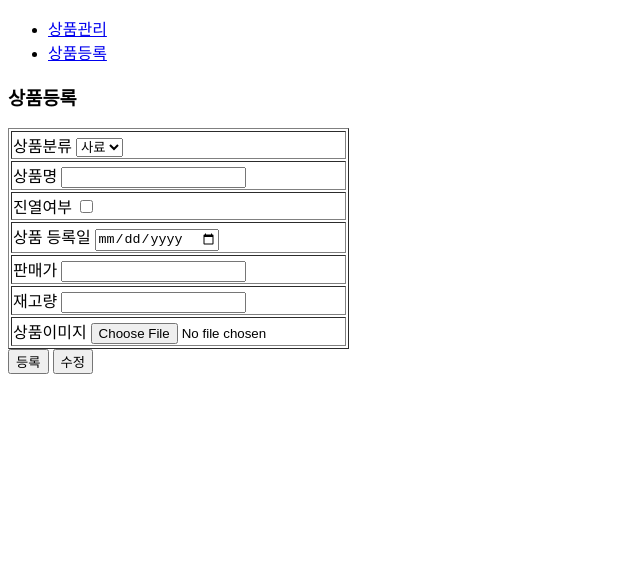
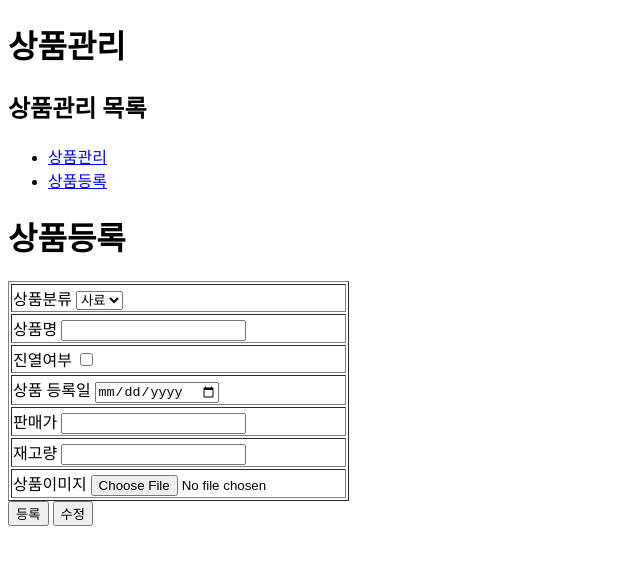
Before and after one commit to jsl0319/newlec_web_prj, a plain HTML site: page admin/product-upload.html in a window 1280 px wide. Shown: the whole page, without its empty margins (0-640 px from the left). Drawn offline with Linux system fonts and the light colour scheme.

Commit message:
table수정

```diff
--- a/admin/product-upload.html
+++ b/admin/product-upload.html
@@ -6,17 +6,19 @@
     <title>상품등록</title>
 </head>
 <body>
+    <h1>상품관리</h1>
+
     <header>
         <nav>
+            <h1>상품관리 목록</h1>
             <ul>
                 <li><a href="product.html">상품관리</a></li>
                 <li><a href="upload.html">상품등록</a></li>
             </ul>
         </nav>
     </header>
-    <section>
+
     <main>
-        <section>
         <h1>상품등록</h1>
         <form>
             <table border="1">
@@ -62,8 +64,6 @@
             <input type="button" value="등록">
             <input type="button" value="수정">
         </form>
-        </section>
     </main>
-    </section>
 </body>
 </html>
```
Also changed, not shown: admin/product.html (+1 -3 lines).
